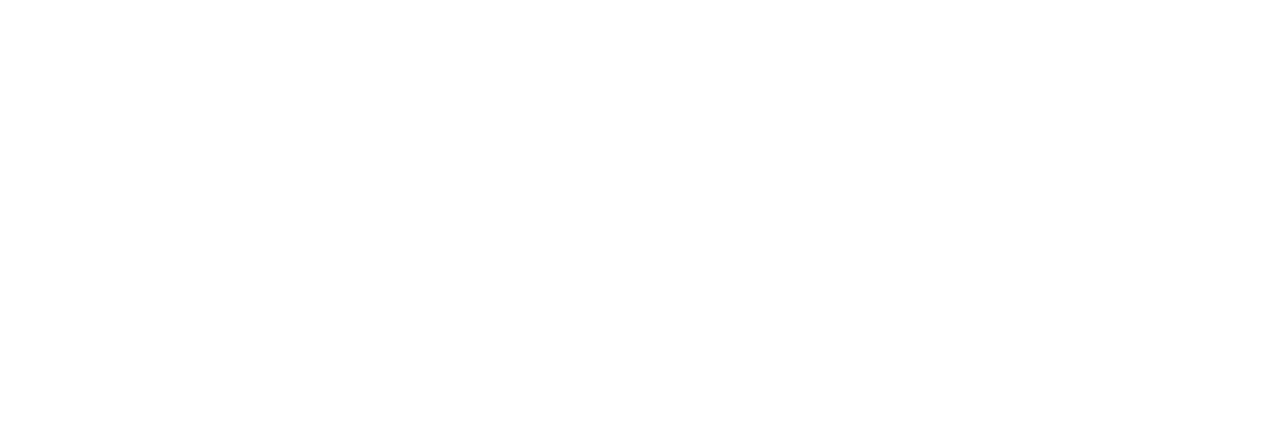
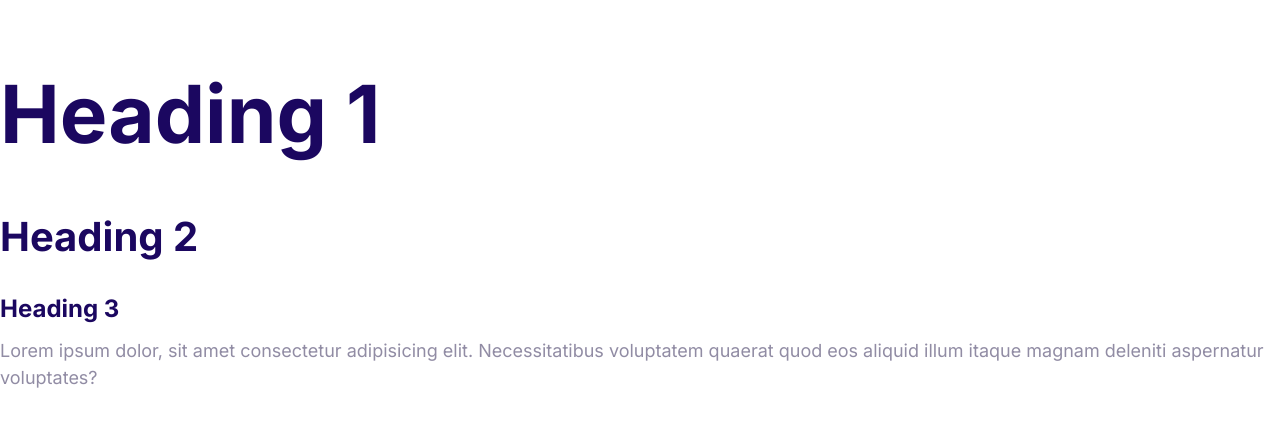
Before and after one commit to BokaiWang/wonderful-moshify, a plain HTML site: page index.html in a window 1280 px wide. Drawn offline with Linux system fonts and the light colour scheme.

Commit message:
Define the styles for the fonts.

```diff
--- a/css/styles.css
+++ b/css/styles.css
@@ -5,3 +5,55 @@
   --color-headings: #1b0760;
   --color-body: #918ca4;
 }
+
+html {
+  font-size: 62.5%;
+}
+
+body {
+  font-family: Inter, Arial, Helvetica, sans-serif;
+  color: var(--color-body);
+  font-size: 2.4rem;
+  line-height: 1.5;
+}
+
+h1,
+h2,
+h3 {
+  color: var(--color-headings);
+  margin-bottom: 1rem;
+}
+
+h1 {
+  font-size: 7rem;
+}
+
+h2 {
+  font-size: 4rem;
+}
+
+h3 {
+  font-size: 3rem;
+}
+
+p {
+  margin-top: 0;
+}
+
+@media screen and (min-width: 1024px) {
+  body {
+    font-size: 1.8rem;
+  }
+
+  h1 {
+    font-size: 8rem;
+  }
+
+  h2 {
+    font-size: 4rem;
+  }
+
+  h3 {
+    font-size: 2.4rem;
+  }
+}
--- a/index.html
+++ b/index.html
@@ -5,8 +5,22 @@
     <meta http-equiv="X-UA-Compatible" content="IE=edge" />
     <meta name="viewport" content="width=device-width, initial-scale=1.0" />
     <title>Document</title>
+    <link rel="preconnect" href="https://fonts.gstatic.com" />
+    <link
+      href="https://fonts.googleapis.com/css2?family=Inter:wght@400;700&display=swap"
+      rel="stylesheet"
+    />
     <link rel="stylesheet" href="css/normalize.css" />
     <link rel="stylesheet" href="css/styles.css" />
   </head>
-  <body></body>
+  <body>
+    <h1>Heading 1</h1>
+    <h2>Heading 2</h2>
+    <h3>Heading 3</h3>
+    <p>
+      Lorem ipsum dolor, sit amet consectetur adipisicing elit. Necessitatibus
+      voluptatem quaerat quod eos aliquid illum itaque magnam deleniti
+      aspernatur voluptates?
+    </p>
+  </body>
 </html>
```
